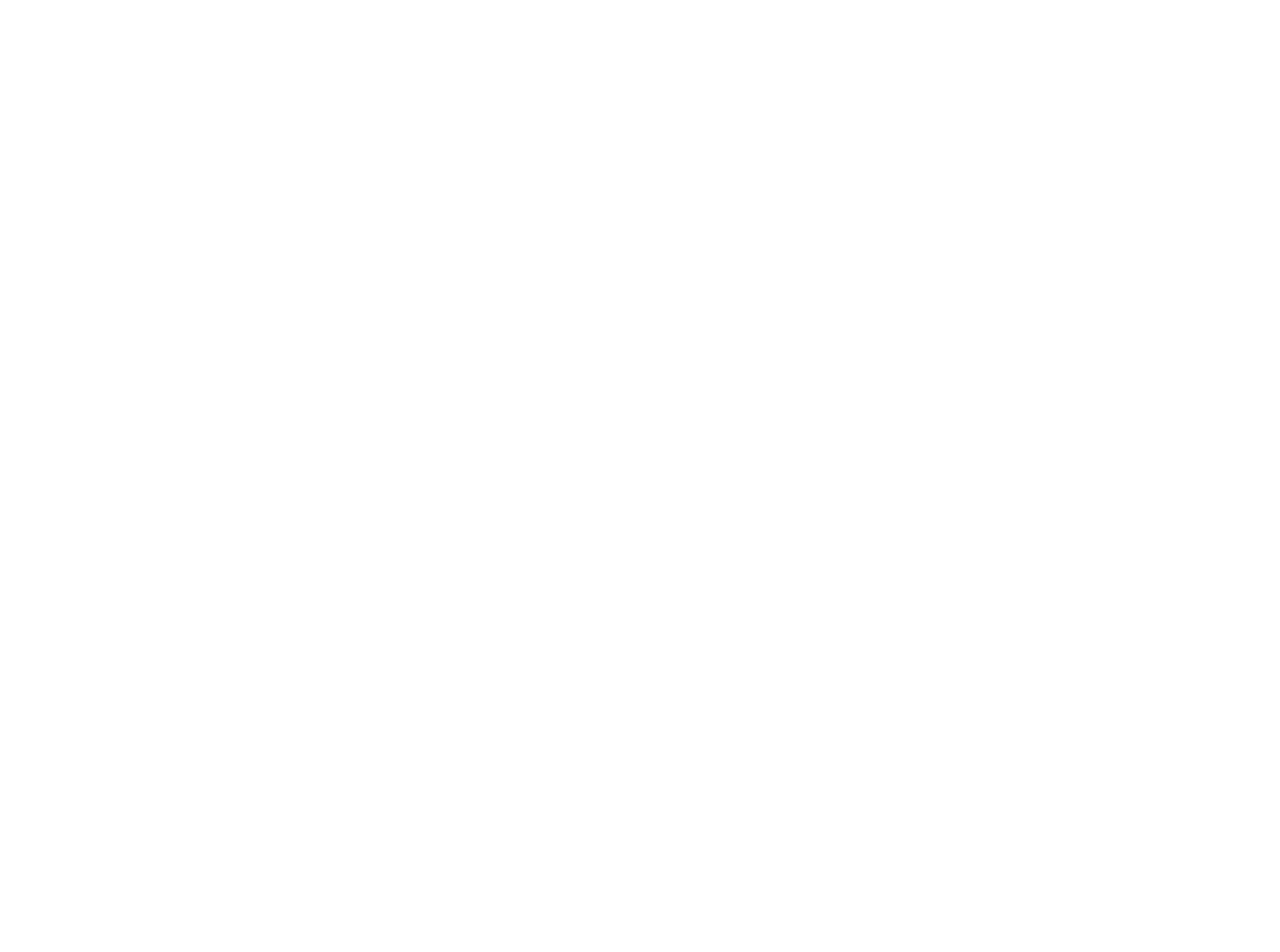
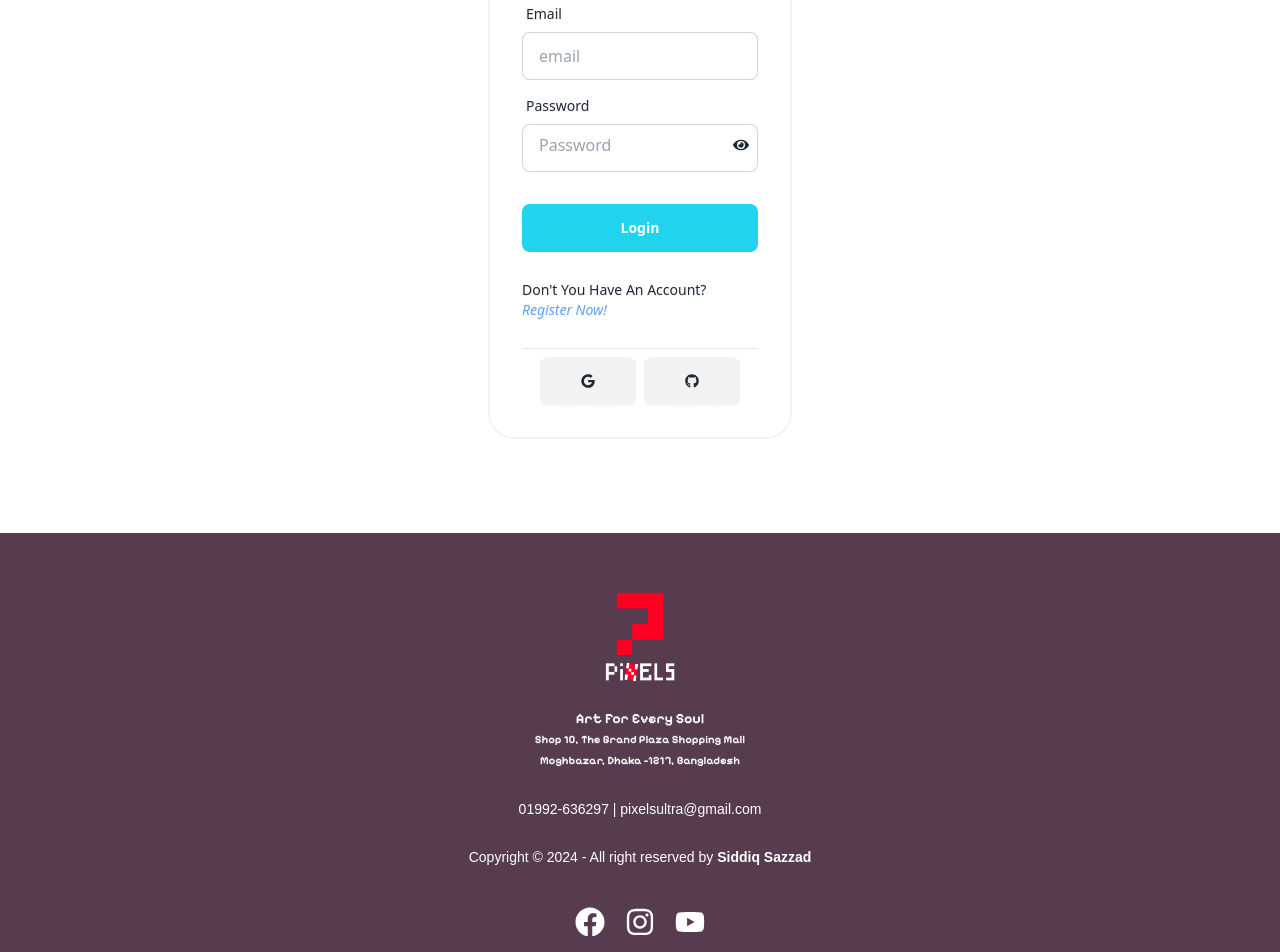
Before and after one commit to nekokaito/Pixel, a React (Vite) app: page /login in a window 1280 px wide. Before the commit this address had no page. Shown: the part 280-1232 px from the top of the page. Before the commit the page ends 800 px from the top, so only its background shows below. Built offline with nearby package versions, Linux system fonts and the light colour scheme; no server answers; a web font is replaced by a local one.

Commit message:
Firebase Login Method Added

```diff
--- a/package.json
+++ b/package.json
@@ -17,10 +17,12 @@
     "prop-types": "^15.8.1",
     "react": "^18.2.0",
     "react-dom": "^18.2.0",
+    "react-hot-toast": "^2.4.1",
     "react-icons": "^5.1.0",
     "react-router-dom": "^6.23.0",
+    "react-simple-typewriter": "^5.0.1",
     "react-tooltip": "^5.26.3",
-    "sort-by": "^1.2.0"
+    "sort-by": "^0.0.2"
   },
   "devDependencies": {
     "@types/react": "^18.2.66",
--- a/Firebase/firebase.config.js
+++ b/src/firebase/firebase.config.js
@@ -20,3 +20,5 @@ const firebaseConfig = {
 const app = initializeApp(firebaseConfig);
 // eslint-disable-next-line no-unused-vars
 const analytics = getAnalytics(app);
+
+export default app;
--- /dev/null
+++ b/src/layout/account/Login.jsx
@@ -0,0 +1,113 @@
+/* eslint-disable react/no-unescaped-entities */
+import { useContext, useEffect, useState } from "react";
+import { AuthContext } from "../../provider/AuthProvider";
+import { Link, useLocation, useNavigate } from "react-router-dom";
+import { FaGoogle, FaGithub  } from "react-icons/fa";
+import toast, { Toaster } from 'react-hot-toast';
+import { FaEye, FaEyeSlash } from 'react-icons/fa';
+
+
+
+const Login = () => {
+
+   const {logIn, googleLogin, githubLogin} = useContext(AuthContext)
+   const location = useLocation();
+   const navigation = useNavigate();
+   const [showPassword, setShowPassword] = useState(false);
+     useEffect(() => {
+    document.title = "Login | Realm Rover";
+  }, []);
+   const handleLogIn = (e) => {
+
+        e.preventDefault();
+
+        const form = new FormData(e.currentTarget);
+
+
+        const email =  form.get('email');
+        const password =  form.get('password');
+        logIn (email, password)
+        .then (() => {
+             toast.success('Successfully Login!');
+             navigation(location?.state ? location.state : '/');
+        })
+        .catch (error => console.log(error))
+      }
+      const handleGoogleLogIn = (e) => {
+        e.preventDefault();
+        googleLogin()
+        .then (() => {
+          navigation(location?.state ? location.state : '/');
+     })
+         .catch (error => console.log(error))
+      }
+
+      const handleGithubLogIn = (e) => {
+        e.preventDefault();
+        githubLogin()
+        .then (() => {
+          navigation(location?.state ? location.state : '/');
+     })
+         .catch (error => console.log(error))
+      }
+
+
+      return (
+        <>
+        <Toaster />
+         <h1 className="text-4xl text-center my-10 font-bold">Login Now!</h1>
+        <div className="flex my-14 justify-center p-10">
+            <div className="glass w-full md:w-1/2 xl:w-3/12 rounded-3xl">
+            <form onSubmit={handleLogIn} className="card-body ">
+
+            <div className="form-control">
+              <label className="label">
+                <span className="label-text">Email</span>
+              </label>
+              <input type="email" name="email" placeholder="email" className="input input-bordered" required />
+            </div>
+
+            <div className="form-control">
+              <label className="label">
+                <span className="label-text">Password</span>
+              </label>
+              <div className="relative border rounded-4xl input input-bordered">
+                        <input
+                            className="w-full py-2"
+                            type={showPassword ? "text" : "password"}
+                            name="password"
+                            placeholder="Password"
+                            id="" required />
+                        <span className="absolute top-3 right-2" onClick={() => setShowPassword(!showPassword)}>
+                            {
+                                showPassword ? <FaEyeSlash></FaEyeSlash> : <FaEye></FaEye>
+                            }
+
+                        </span>
+                    </div>
+
+            </div>
+            <div className="form-control mt-6">
+              <button className="btn bg-cyan-400 border-none text-white">Login</button>
+            </div>
+            <div className="my-5">
+                <p className="text-sm font-extralight"> Don't You Have An Account? <Link className="italic text-blue-400" to="/register">Register Now!</Link></p>
+             </div>
+
+             <hr />
+
+             <div className="flex justify-center gap-2">
+              <div onClick={handleGoogleLogIn} className="btn w-24"><FaGoogle /></div>
+              <div onClick={handleGithubLogIn} className="btn w-24"><FaGithub /></div>
+
+             </div>
+          </form>
+            </div>
+
+        </div>
+
+        </>
+    );
+};
+
+export default Login;
--- a/src/layout/footer/Footer.jsx
+++ b/src/layout/footer/Footer.jsx
@@ -1,3 +1,5 @@
+import { FaFacebook,  FaYoutube,  FaInstagram} from "react-icons/fa";
+
 
 
 const Footer = () => {
@@ -5,18 +7,22 @@ const Footer = () => {
         <footer className="footer footer-center p-10 bg-[#3c1c33db]  text-white">
   <aside>
 <img className="w-32" src="Pixel_Logo_Footer.png" alt="" />
-    <p className="font-bold font-pixel">
+<div>
+
+<p className="font-bold  font-pixel">
       Art For Every Soul <br/> <small>Shop 10, The Grand Plaza Shopping Mall <br/> Moghbazar, Dhaka -1217, Bangladesh</small>
     </p>
+
+</div>
 
     <p className="font-jersey mt-5">01992-636297 | pixelsultra@gmail.com</p>
     <p className="mt-5 font-jersey ">Copyright © 2024 - All right reserved by <a className="font-bold" href="https://github.com/nekokaito">Siddiq Sazzad</a></p>
   </aside>
   <nav>
-    <div className="grid grid-flow-col gap-4">
-      <a><svg xmlns="http://www.w3.org/2000/svg" width="24" height="24" viewBox="0 0 24 24" className="fill-current"><path d="M24 4.557c-.883.392-1.832.656-2.828.775 1.017-.609 1.798-1.574 2.165-2.724-.951.564-2.005.974-3.127 1.195-.897-.957-2.178-1.555-3.594-1.555-3.179 0-5.515 2.966-4.797 6.045-4.091-.205-7.719-2.165-10.148-5.144-1.29 2.213-.669 5.108 1.523 6.574-.806-.026-1.566-.247-2.229-.616-.054 2.281 1.581 4.415 3.949 4.89-.693.188-1.452.232-2.224.084.626 1.956 2.444 3.379 4.6 3.419-2.07 1.623-4.678 2.348-7.29 2.04 2.179 1.397 4.768 2.212 7.548 2.212 9.142 0 14.307-7.721 13.995-14.646.962-.695 1.797-1.562 2.457-2.549z"></path></svg></a>
-      <a><svg xmlns="http://www.w3.org/2000/svg" width="24" height="24" viewBox="0 0 24 24" className="fill-current"><path d="M19.615 3.184c-3.604-.246-11.631-.245-15.23 0-3.897.266-4.356 2.62-4.385 8.816.029 6.185.484 8.549 4.385 8.816 3.6.245 11.626.246 15.23 0 3.897-.266 4.356-2.62 4.385-8.816-.029-6.185-.484-8.549-4.385-8.816zm-10.615 12.816v-8l8 3.993-8 4.007z"></path></svg></a>
-      <a><svg xmlns="http://www.w3.org/2000/svg" width="24" height="24" viewBox="0 0 24 24" className="fill-current"><path d="M9 8h-3v4h3v12h5v-12h3.642l.358-4h-4v-1.667c0-.955.192-1.333 1.115-1.333h2.885v-5h-3.808c-3.596 0-5.192 1.583-5.192 4.615v3.385z"></path></svg></a>
+    <div className="grid grid-flow-col gap-5">
+     <a target="_blank" href="https://www.facebook.com/pixelsultra"><FaFacebook size={30}/></a>
+     <a target="_blank" href="https://www.instagram.com/pixels.ultra/"><FaInstagram size={30}/></a>
+     <a target="_blank" href="https://www.youtube.com/watch?v=8LrNUSvWRUA"><FaYoutube size={30}/></a>
     </div>
   </nav>
 </footer>
--- a/src/layout/navbar/NavBar.jsx
+++ b/src/layout/navbar/NavBar.jsx
@@ -36,7 +36,7 @@ const NavBar = () => {
     </ul>
   </div>
   <div className="navbar-end gap-2">
-    <Link className="btn btn-circle login"><AiOutlineLogin /></Link>
+    <Link to="/login" className="btn btn-circle login"><AiOutlineLogin /></Link>
     <Link className="btn btn-circle reg"><MdAppRegistration /></Link>
     <button className="btn btn-circle"><Theme></Theme></button>
   </div>
--- /dev/null
+++ b/src/provider/AuthProvider.jsx
@@ -0,0 +1,64 @@
+
+import { createContext, useEffect, useState } from "react";
+import { getAuth, createUserWithEmailAndPassword, onAuthStateChanged, signOut, signInWithEmailAndPassword, GoogleAuthProvider, GithubAuthProvider, signInWithPopup, updateProfile } from "firebase/auth";
+import app from "../firebase/firebase.config";
+export const AuthContext = createContext(null);
+
+
+const auth = getAuth(app);
+
+const AuthProvider = ({children}) => {
+    const GoogleProvider = new GoogleAuthProvider();
+    const GithubProvider = new GithubAuthProvider();
+
+    const [user, setUser] = useState(null)
+    const [loading, setLoading] = useState(true);
+    const createUser = (email, password) => {
+        setLoading(true);
+             return createUserWithEmailAndPassword(auth, email, password);
+    }
+
+    const logOut = () => {
+        setLoading(true);
+        return signOut(auth);
+    }
+    const logIn =( email, password) => {
+        setLoading(true);
+           return signInWithEmailAndPassword (auth, email, password);
+    }
+
+    const googleLogin =  () => {
+        setLoading(true);
+        return signInWithPopup(auth, GoogleProvider)
+    }
+    const githubLogin =  () => {
+        setLoading(true);
+        return signInWithPopup(auth, GithubProvider)
+    }
+    const updateUserProfile = (name, photo) => {
+        return updateProfile(auth.currentUser, {
+          displayName: name,
+          photoURL: photo,
+        });
+      };
+    useEffect(()=> {
+       const unSubscribe = onAuthStateChanged (auth, currentUser => {
+            setUser(currentUser);
+            setLoading(false);
+        });
+        return () => {
+            unSubscribe();
+        }
+    }, [])
+
+
+    const authInfo = {user, createUser, logOut, logIn, loading, googleLogin, githubLogin, updateUserProfile}
+
+    return (
+        <AuthContext.Provider value={authInfo}>
+            {children}
+        </AuthContext.Provider>
+    );
+};
+
+export default AuthProvider;
--- /dev/null
+++ b/src/provider/Private.jsx
@@ -0,0 +1,23 @@
+/* eslint-disable react/prop-types */
+import { useContext } from "react";
+import { AuthContext } from "./AuthProvider";
+import { Navigate, useLocation } from "react-router-dom";
+
+const Private = ({children}) => {
+
+    const {user, loading} = useContext(AuthContext);
+      const location = useLocation();
+
+     if(loading) {
+               return <span className="loading loading-bars loading-lg"></span>
+     }
+
+     if (user) {
+        return children;
+     }
+
+     return <Navigate state={location.pathname} to="/login"></Navigate>
+
+};
+
+export default Private;
```
Also changed, not shown: src/main.jsx (+8 -1 lines), 1 other file (tests, documents, lock files or other folders).
